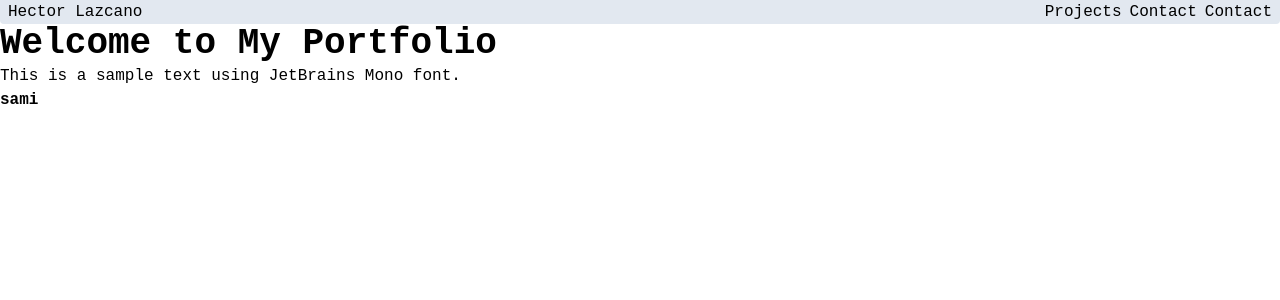
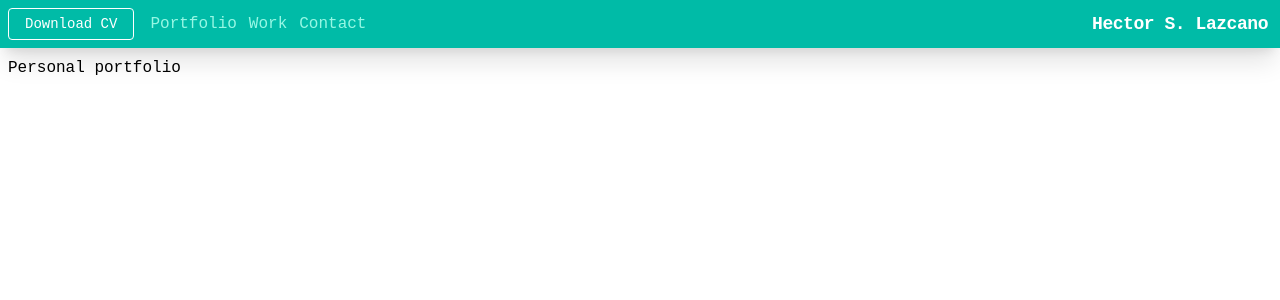
Before and after one commit to hectorslqm/portfolio, a Next.js app: page / in a window 1280 px wide. Shown: the top 300 px of the page. Built offline with nearby package versions, Linux system fonts and the light colour scheme; a web font is replaced by a local one.

Commit message:
update navBar

```diff
--- a/app/layout.tsx
+++ b/app/layout.tsx
@@ -3,7 +3,7 @@ import "./globals.css";
 import Navbar from "@/components/Navbar";
 
 export const metadata: Metadata = {
-  title: "Create Next App",
+  title: "Hector S. Lazcano",
   description: "Generated by create next app",
 };
 
@@ -14,11 +14,11 @@ export default function RootLayout({
 }>) {
   return (
     <html lang="en">
-      <body
-        className={`antialiased`}
-      >
+      <body>
         <Navbar/>
-        {children}
+        <div className="p-2">
+          {children}
+        </div>
       </body>
     </html>
   );
--- a/app/page.tsx
+++ b/app/page.tsx
@@ -1,14 +1,12 @@
+import React from "react";
 import Image from "next/image";
 
-export default function Home() {
+export default function HomePage() {
   return (
     <div>
-      <h1>
-        Welcome to My Portfolio
-      </h1>
       <p>
-        This is a sample text using JetBrains Mono font.
-      </p><b>sami</b>
+        Personal portfolio
+      </p>
     </div>
-    );
+  );
 }
--- a/components/Navbar.tsx
+++ b/components/Navbar.tsx
@@ -1,15 +1,58 @@
+import Link from 'next/link';
+
 function Navbar() {
     return(
-        <nav className="bg-slate-200 flex rounded-b-sm px-2">
-            <div className="flex flex-none">
-                Hector Lazcano
+        <nav className="relative flex flex-wrap bg-teal-500 p-2 shadow-xl">
+            {/* Menú para pantallas grandes (lg) */}
+            <div className="hidden flex-grow lg:flex lg:items-center lg:w-auto space-x-4">
+                <div>
+                    <Link href="#" className="inline-block text-sm px-4 py-2 leading-none border rounded text-white border-white hover:border-transparent hover:text-teal-500 hover:bg-white mt-4 lg:mt-0">
+                        Download CV
+                    </Link>
+                </div>
+                <div className="text-md space-x-3">
+                    <Link href="#responsive-header" className="block lg:inline-block lg:mt-0 text-teal-200 hover:text-white">
+                        Portfolio
+                    </Link>
+                    <Link href="#responsive-header" className="block lg:inline-block lg:mt-0 text-teal-200 hover:text-white">
+                        Work
+                    </Link>
+                    <Link href="#responsive-header" className="block lg:inline-block lg:mt-0 text-teal-200 hover:text-white">
+                        Contact
+                    </Link>
+                </div>
+
             </div>
-            <div  className="flex flex-auto justify-end space-x-2">
-                <a className="btn">Projects</a>
-                <a className="btn">Contact</a>
-                <a className="btn">Contact</a>
+
+            {/* Botón del menú para dispositivos móviles */}
+            <div className="block lg:hidden">
+                <label htmlFor="menu-toggle" className="cursor-pointer flex items-center px-3 py-2 border rounded text-teal-200 border-teal-400 hover:text-white hover:border-white">
+                    <svg className="fill-current h-3 w-3" viewBox="0 0 20 20" xmlns="http://www.w3.org/2000/svg"><title>Menu</title><path d="M0 3h20v2H0V3zm0 6h20v2H0V9zm0 6h20v2H0v-2z"/></svg>
+                </label>
+                <input type="checkbox" id="menu-toggle" className="hidden peer" />
+                {/* Menú desplegable para dispositivos móviles */}
+                <div className="absolute left-0 top-full mt-0.5 hidden peer-checked:block bg-teal-500 shadow-2xl rounded-lg py-2 px-4 z-10 w-36 ml-0.5">
+                    <Link href="#responsive-header" className="block text-sm py-2 text-white hover:text-teal-200">
+                        Portfolio
+                    </Link>
+                    <Link href="#responsive-header" className="block text-sm py-2 text-white hover:text-teal-200">
+                        Work
+                    </Link>
+                    <Link href="#responsive-header" className="block text-sm py-2 text-white hover:text-teal-200">
+                        Contact
+                    </Link>
+                    <div className="border-t border-teal-400 my-2"></div>
+                    <Link href="#" className="block text-sm py-2 text-white hover:text-teal-200">
+                        Download CV
+                    </Link>
+                </div>
+            </div>
+            <div className="flex items-center flex-grow justify-end text-white mr-1">
+                <span className="font-semibold text-lg tracking-tight">Hector S. Lazcano</span>
             </div>
         </nav>
+
     )
 }
+
 export default Navbar;
```
